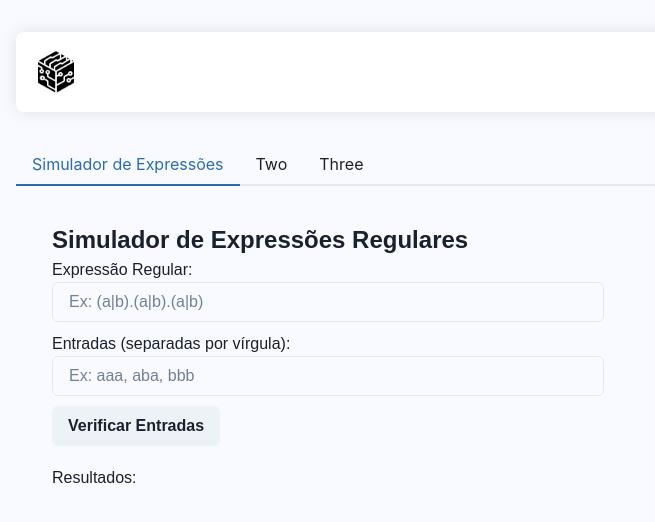
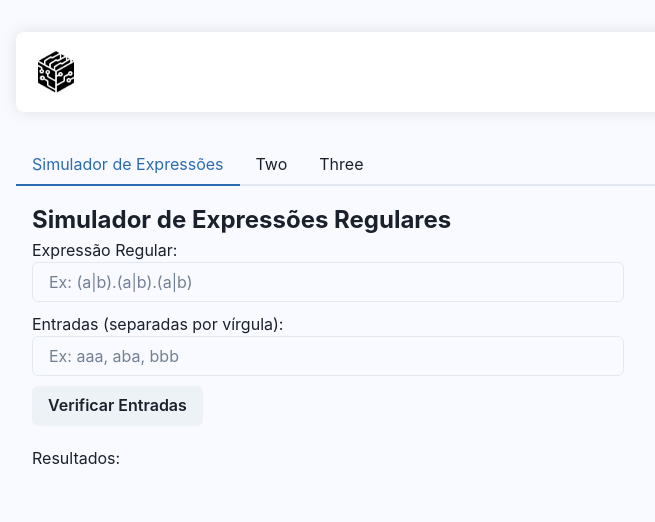
Before and after one commit to vitorakutsu/regular-language-simulator, a React (Create React App) app: page / in a window 1280 px wide. Shown: the top 522 px of the page, without its empty margins (16-671 px from the left). Built offline with nearby package versions, Linux system fonts and the light colour scheme.

Commit message:
fix: changed styles

```diff
--- a/src/simulator/regular-expression/regular-expression.styles.ts
+++ b/src/simulator/regular-expression/regular-expression.styles.ts
@@ -2,8 +2,6 @@ import styled from 'styled-components';
 
 export const Container = styled.div`
   width: 50%;
-  padding: 20px;
-  font-family: Arial;
 `;
 
 export const Title = styled.h1`
```
